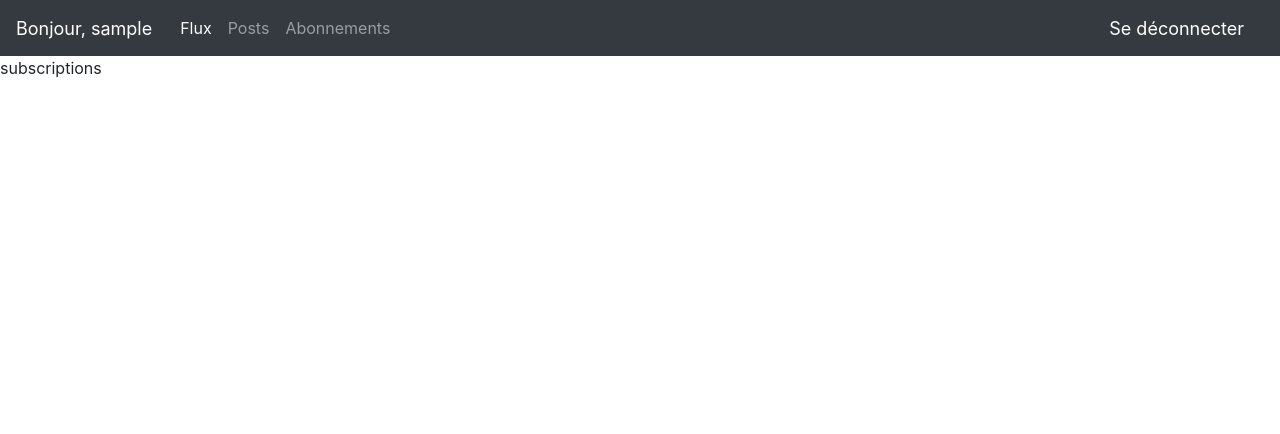
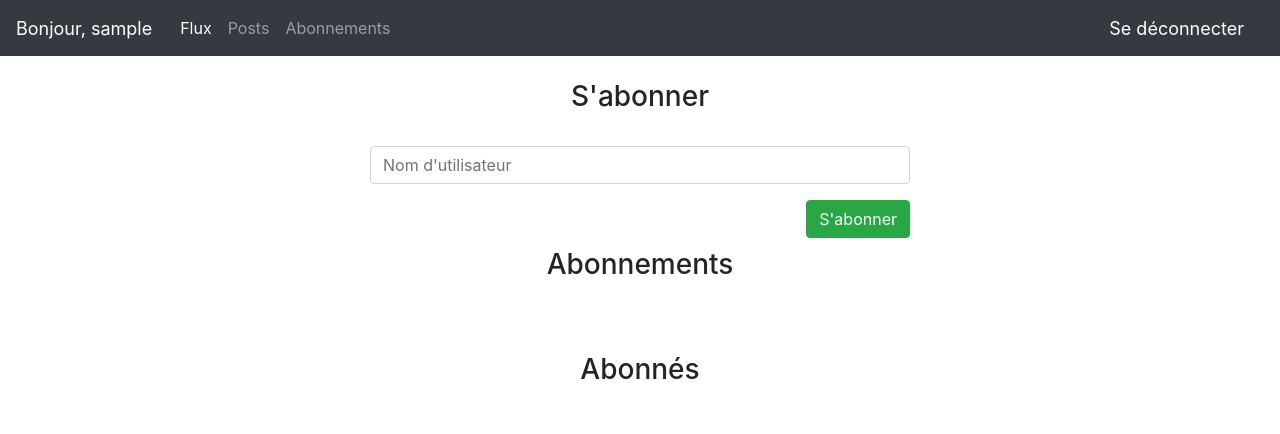
Before and after one commit to gichter/P9, a Django app: page /subscriptions/ in a window 1280 px wide. Shown: the top 434 px of the page. Run offline with Django 4.2, Linux system fonts and the light colour scheme; the visitor is signed in with stand-in values (Sample User, id 1); some libraries are stand-ins or nearby versions.

Commit message:
users can now follow other users

```diff
--- a/reviews/models.py
+++ b/reviews/models.py
@@ -42,6 +42,10 @@ class UserFollows(models.Model):
     user = models.ForeignKey(to=settings.AUTH_USER_MODEL, on_delete=models.CASCADE, related_name="followed_user", null=True)
     followed_user = models.ForeignKey(to=settings.AUTH_USER_MODEL, on_delete=models.CASCADE, related_name="followed_by", null=True)
 
+    def create_user_follows(user, followed_user):
+        user_follows = UserFollows(user, followed_user)
+        return user_follows
+
     def check_self_following(self):
         if self.user == self.followed_user:
             return False
@@ -51,5 +55,6 @@ class UserFollows(models.Model):
         if not self.check_self_following():
             raise ValidationError('User can not follow himself')
 
+
     class Meta:
         unique_together = ('user', 'followed_user')
--- a/reviews/templates/reviews/delete_review.html
+++ b/reviews/templates/reviews/delete_review.html
@@ -12,8 +12,8 @@
 
             <form action="{% url 'delete_review' item.id %}" method="post">
                 {% csrf_token %}
-                <a href="{% url 'dashboard' %}" class="btn btn-primary float-right m-1">Cancel</a>
-                <input type="submit" value="Confirm" class="btn btn-danger float-right m-1">
+                <a href="{% url 'dashboard' %}" class="btn btn-primary float-right m-1">Annuler</a>
+                <input type="submit" value="Valider" class="btn btn-danger float-right m-1">
             </form>
         </div>
     </div>
--- a/reviews/templates/reviews/delete_ticket.html
+++ b/reviews/templates/reviews/delete_ticket.html
@@ -12,8 +12,8 @@
 
             <form action="{% url 'delete_ticket' item.id %}" method="post">
                 {% csrf_token %}
-                <a href="{% url 'dashboard' %}" class="btn btn-primary float-right m-1">Cancel</a>
-                <input type="submit" value="Confirm" class="btn btn-danger float-right m-1">
+                <a href="{% url 'dashboard' %}" class="btn btn-primary float-right m-1">Annuler</a>
+                <input type="submit" value="Valider" class="btn btn-danger float-right m-1">
             </form>
         </div>
     </div>
--- a/reviews/templates/reviews/subscriptions.html
+++ b/reviews/templates/reviews/subscriptions.html
@@ -1,10 +1,54 @@
-
 {% extends 'accounts/main.html' %}
 
 {% block content %}
 
 {#% include 'accounts/status.html' %#}
-<span>subscriptions</span>
 <br>
+<div class="container">
+    <div class="row justify-content-center">
+        <div class="col-lg-6 col-lg-offset-3">
+            <h3 class="text-center">S'abonner</h3>
+            <br>
+            <form action="{% url 'subscribe' %}" method="post">
+                {% csrf_token %}
+                <div class="form-group">
+                    <input type="text" class="form-control" name="follow_user" placeholder="Nom d'utilisateur">
+                </div>
+                <input type="submit" value="S'abonner" class="btn btn-success float-right">
+            </form>
+            <br>
+            <br>
+            <h3 class="text-center">Abonnements</h3>
+            <br>
+            <table class="table">
+                <tbody>
+                    {% for k in followed_users %}
+                    <tr>
+                        <td>{{k.followed_user}}</td>
+                        <td>
+                            <form action="{% url 'subscriptions' k.id %}" method="post">
+                                {% csrf_token %}
+                                <input type="submit" value="Se désabonner" class="btn btn-danger float-right">
+                            </form>
+                        </td>
+                    </tr>
+                    {% endfor %}
+                </tbody>
+            </table>
+            <br>
+            <h3 class="text-center">Abonnés</h3>
+            <br>
+            <table class="table">
+                <tbody>
+                    {% for k in following_users %}
+                    <tr>
+                        <td>{{k.user}}</td>
+                    </tr>
+                    {% endfor %}
+                </tbody>
+            </table>
+        </div>
+    </div>
+</div>
 
 {% endblock %}
--- a/reviews/urls.py
+++ b/reviews/urls.py
@@ -12,6 +12,8 @@ urlpatterns = [
     path('logout/', views.logoutUser, name='logout'),
     path('posts/', views.posts, name='posts'),
     path('subscriptions/', views.subscriptions, name='subscriptions'),
+    path('subscribe/', views.subscribe, name='subscribe'),
+    path('subscriptions/<str:pk>', views.subscriptions, name='subscriptions'),
 
     path('create_ticket/', views.createTicket, name='create_ticket'),
     path('update_ticket/<str:pk>', views.updateTicket, name='update_ticket'),
--- a/reviews/views.py
+++ b/reviews/views.py
@@ -86,7 +86,10 @@ def posts(request):
 
 @login_required(login_url='login')
 def subscriptions(request):
-    context = {}
+    user = request.user
+    followed_users = UserFollows.objects.filter(user=user)
+    following_users = UserFollows.objects.filter(followed_user=user)
+    context = {'followed_users': followed_users, 'following_users': following_users}
     return render(request, 'reviews/subscriptions.html', context)
 
 
@@ -173,6 +176,7 @@ def createTicketReview(request):
     form_ticket = TicketForm()
     form_review = ReviewForm()
     if request.method == 'POST':
+        print("ok")
         if form_ticket.is_valid() and form_review.is_valid():
             ticket = form_ticket.save(commit=False)
             ticket.user = request.user
@@ -186,5 +190,20 @@ def createTicketReview(request):
             review.ticket = form_ticket.id
             form_review = ReviewForm(instance=review)
             form_review.save()
-    context = {'form-ticket': form_ticket, 'form_review': form_review}
+    context = {'form_ticket': form_ticket, 'form_review': form_review}
     return render(request, 'reviews/create_ticket_review.html', context)
+
+def subscribe(request):
+    if request.method == 'POST':
+        followed_user_username = request.POST.get('follow_user')
+        user = request.user
+        try:
+            followed_user = User.objects.get(username=followed_user_username)
+            follow_instance = UserFollows.objects.create(user=user, followed_user=followed_user)
+            form = UserFollowsForm(instance=follow_instance)
+            if form.is_valid():
+                form.save()
+        except:
+            # TODO message
+            return redirect('subscriptions')
+    return redirect('subscriptions')
```
Also changed, not shown: reviews/forms.py (+6 -1 lines).
